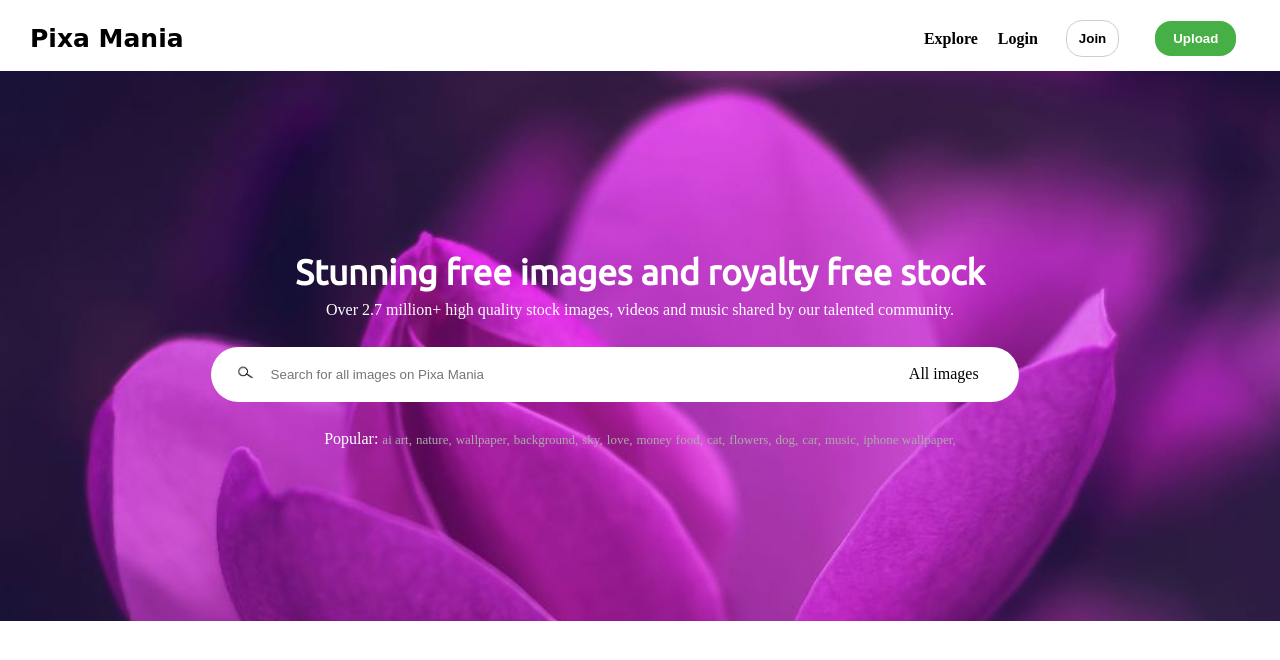
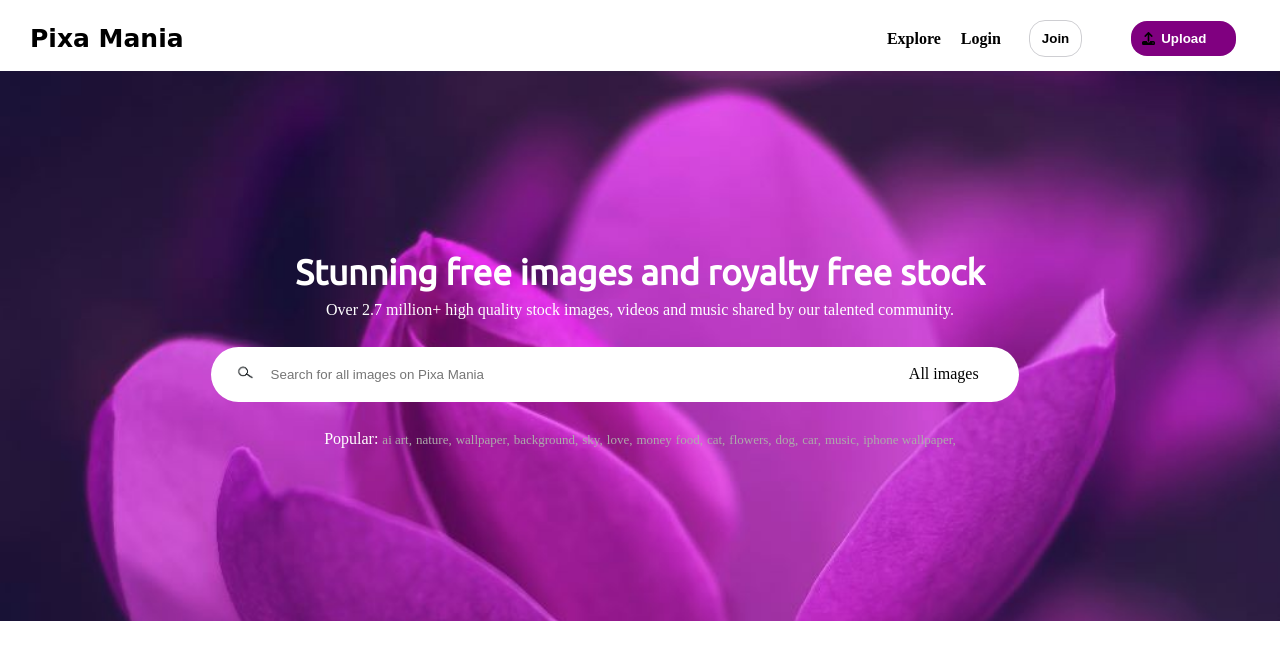
Before and after one commit to ruchikaazad/Pixa-Mania, a plain HTML site: page index.html in a window 1280 px wide. Drawn offline with nearby package versions, Linux system fonts and the light colour scheme.

Commit message:
Added upload symbol on Upload button

```diff
--- a/index.html
+++ b/index.html
@@ -5,6 +5,7 @@
     <meta http-equiv="X-UA-Compatible" content="IE=edge">
     <meta name="viewport" content="width=device-width, initial-scale=1.0">
     <link rel="stylesheet" href="style.css">
+    <script src="https://cdn.jsdelivr.net/npm/bootstrap@5.3.0-alpha1/dist/js/bootstrap.bundle.min.js" integrity="sha384-w76AqPfDkMBDXo30jS1Sgez6pr3x5MlQ1ZAGC+nuZB+EYdgRZgiwxhTBTkF7CXvN" crossorigin="anonymous"></script>
     <title>Pixa Mania</title>
 </head>
 <body>
@@ -20,6 +21,7 @@
 
                     </ul>
                     <button id="Join">Join</button>
+                    <img id="uploadButtonImage" src="./images/upload-solid.svg" alt="">
                     <button id="Upload">Upload</button>
                 </nav>
             </div>
@@ -51,5 +53,9 @@
               <a href="#aiart">iphone wallpaper,</a>
            </div>
        </div>
+
+
+
+       <script src="https://cdn.jsdelivr.net/npm/bootstrap@5.3.0-alpha1/dist/js/bootstrap.bundle.min.js" integrity="sha384-w76AqPfDkMBDXo30jS1Sgez6pr3x5MlQ1ZAGC+nuZB+EYdgRZgiwxhTBTkF7CXvN" crossorigin="anonymous"></script>
 </body>
 </html>
--- a/style.css
+++ b/style.css
@@ -54,16 +54,24 @@ nav > ul > li{
     border: 2px solid black;
 }
 
+#uploadButtonImage{
+    height:13px;
+    position: relative;
+    right:-11%;
+    cursor: pointer;
+    color:white;
+}
+
 #Upload{
     margin: 0px 18px;
     cursor: pointer;
     font-weight: 600;
     color: inherit;
     border-radius: 16px;
-    background-color: #46af46;
+    background-color: purple;
     color: white;
     border: none;
-    padding: 10px 18px;
+    padding: 10px 30px;
 }
 #bgimage{
     width: 100vw;
@@ -71,7 +79,7 @@ nav > ul > li{
 }
 .searchImageContainer{
    min-height: 550px;
-   background-color: purple;
+   background-color: #b22bb2;
    color:white;
    display: flex;
    flex-direction: column;
```
Also changed, not shown: images/upload-solid.svg (added).
